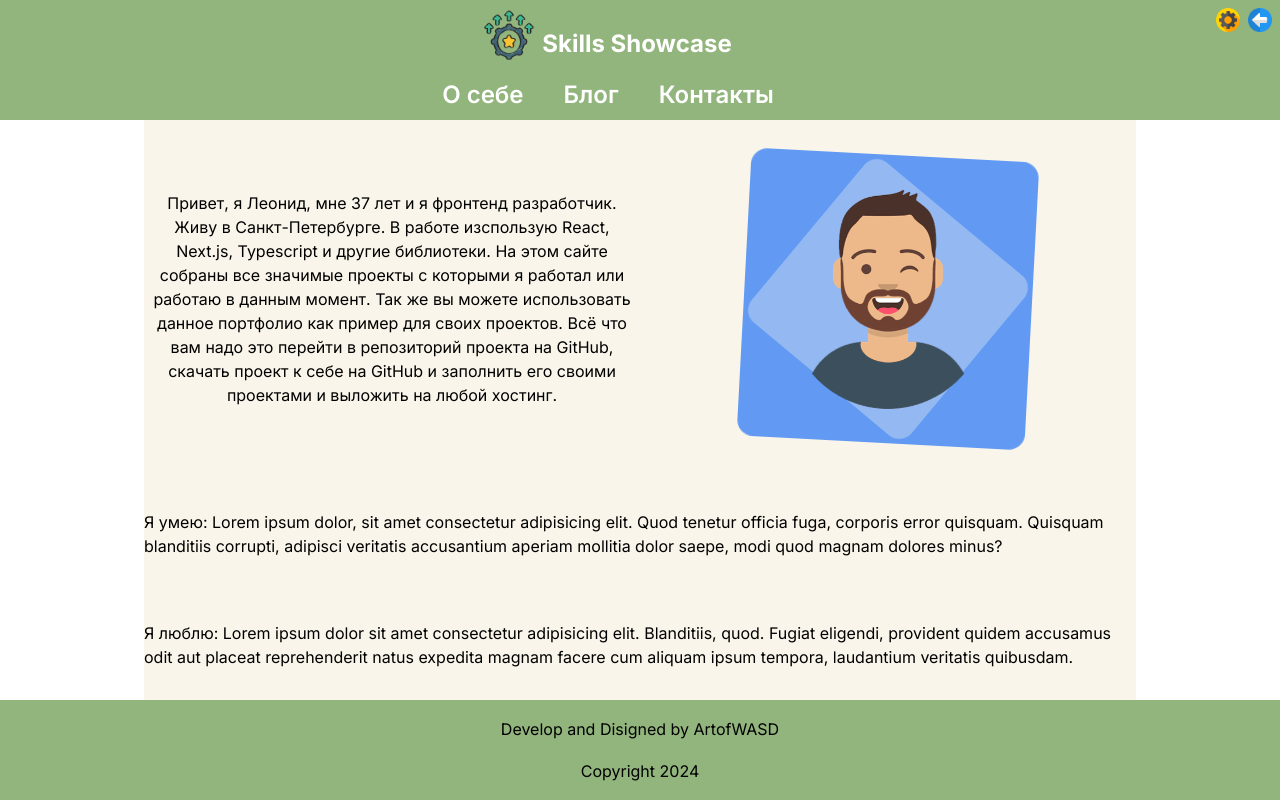
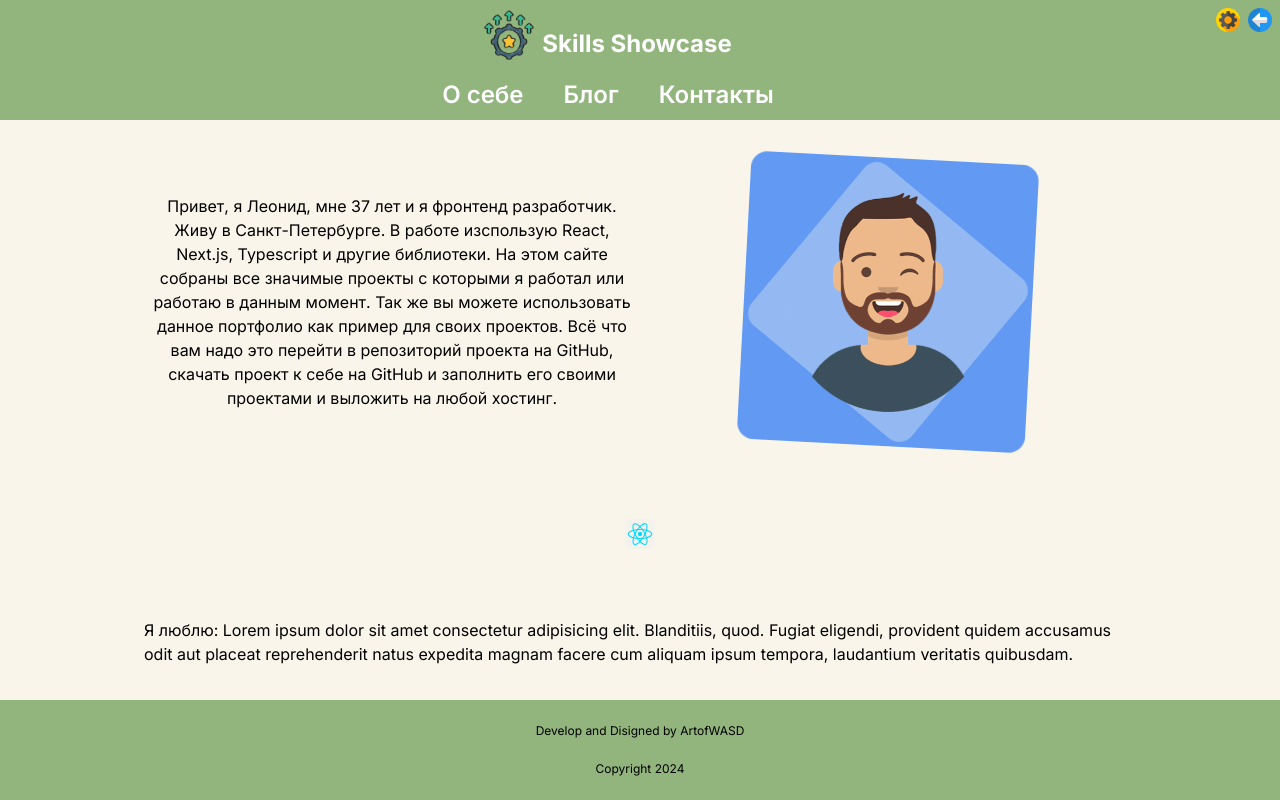
Before and after one commit to ArtofWASD/my_cv, a Next.js app: page /about in a window 1280 px wide. Built offline with nearby package versions, Linux system fonts and the light colour scheme.

Commit message:
Мелкие фиксы

```diff
--- a/app/(site)/about/page.tsx
+++ b/app/(site)/about/page.tsx
@@ -1,10 +1,12 @@
+'use client';
+import { UsedTechInPorject } from "@/src/shared/ui/usedTechInPorject";
 import { Avatar } from "@/src/widgets/avatar";
 import React from "react";
 
 const About = () => {
   return (
     // TODO: Более подробное описание о себе, раздел Стек технологий, хобби, ссылка на гитхаб, фотогалерею (можно какую нибудь библиотеку)
-    <main className="mx-36 grid flex-wrap items-center justify-center">
+    <main className="px-36 grid flex-wrap items-center justify-center">
       <div className="grid grid-cols-2  items-center">
         <div className="body py-10 text-center">
           Привет, я Леонид, мне 37 лет и я фронтенд разработчик. Живу в
@@ -19,12 +21,7 @@ const About = () => {
         <Avatar />
       </div>
       <div className="stack">
-        <p>
-          Я умею: Lorem ipsum dolor, sit amet consectetur adipisicing elit. Quod
-          tenetur officia fuga, corporis error quisquam. Quisquam blanditiis
-          corrupti, adipisci veritatis accusantium aperiam mollitia dolor saepe,
-          modi quod magnam dolores minus?
-        </p>
+        <UsedTechInPorject item={{ title: "React", imgUrl: "/icons/React.svg" }} />
       </div>
       <div className="hobbies">
         <p>
--- a/src/shared/api/store/adminStatusStore.ts
+++ b/src/shared/api/store/adminStatusStore.ts
@@ -7,7 +7,7 @@ interface IStore {
   isLoggin: boolean;
   isRegister: boolean;
 }
-interface IModoalForm {
+interface IModalForm {
   isLoginFormOpen: boolean;
   isRegisterFormOpen: boolean;
 }
@@ -29,17 +29,16 @@ export const useAdminStore = create(
 
 export const useModalForm = create(
   devtools((set) => ({
-    user: null,
     isLoginFormOpen: true,
     isRegisterFormOpen: false,
     openLoginForm: () =>
-      set((state: IModoalForm) => ({
+      set((state: IModalForm) => ({
         isLoginFormOpen: (state.isLoginFormOpen = !state.isLoginFormOpen),
         isRegisterFormOpen: (state.isRegisterFormOpen =
           !state.isRegisterFormOpen),
       })),
     openRegisterForm: () =>
-      set((state: IModoalForm) => ({
+      set((state: IModalForm) => ({
         isLoginFormOpen: (state.isLoginFormOpen = !state.isLoginFormOpen),
         isRegisterFormOpen: (state.isRegisterFormOpen =
           !state.isRegisterFormOpen),
--- a/src/widgets/footer/ui/footer.tsx
+++ b/src/widgets/footer/ui/footer.tsx
@@ -4,10 +4,10 @@ export const Footer = () => {
   const year = new Date().getFullYear();
   return (
     <footer className="bg-main-blue grid content-evenly justify-items-center">
-      <p className="text-md items-end text-center text-black">
+      <p className="text-xs items-end text-center text-black">
         Develop and Disigned by <Link href="https://github.com/ArtofWASD">ArtofWASD</Link>
       </p>
-      <p className="text-md text-black">Copyright {year}</p>
+      <p className="text-xs text-black">Copyright {year}</p>
     </footer>
   );
 };
--- a/src/widgets/loginForm/ui/loginForm.tsx
+++ b/src/widgets/loginForm/ui/loginForm.tsx
@@ -17,7 +17,6 @@ export const LoginForm = () => {
     formState: { errors },
   } = useForm<FormValues>();
   const onSubmit: SubmitHandler<FormValues> = (data) => {
-    console.log(data);
     setLogin(true);
     reset();
     router.push("/admin");
--- a/src/widgets/registerForm/ui/registerForm.tsx
+++ b/src/widgets/registerForm/ui/registerForm.tsx
@@ -20,7 +20,6 @@ export const RegisterForm = () => {
     formState: { errors },
   } = useForm<FormValues>();
   const onSubmit: SubmitHandler<FormValues> = (data) => {
-    console.log(data);
     login(true);
     reset();
   };
```
